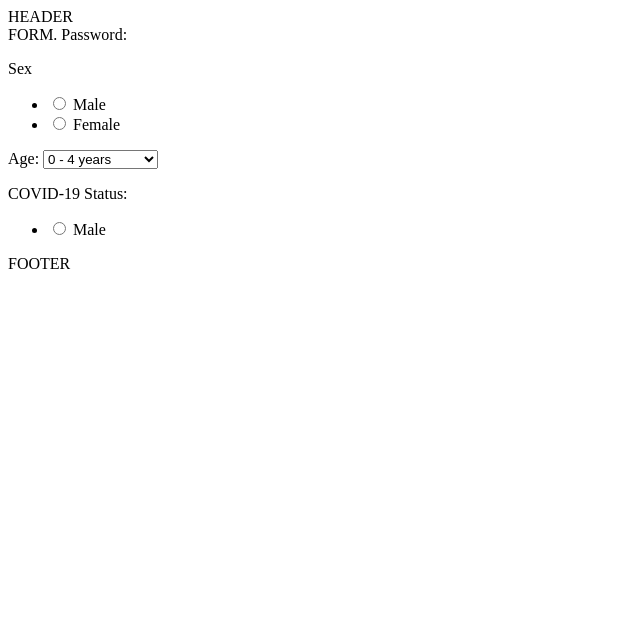
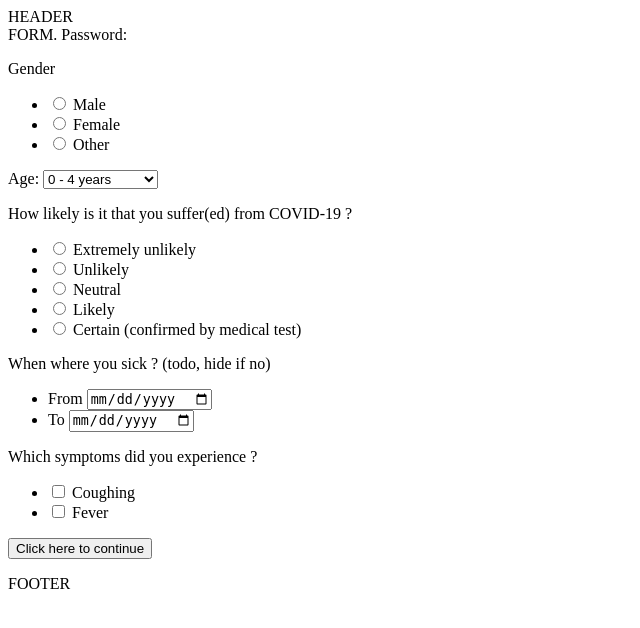
Before and after one commit to GuillaumeDerval/covidTracker, a Flask app: template covidbelgium/templates/form.html in a window 1280 px wide. Shown: the top 628 px of the page, without its empty margins (0-640 px from the left). Run offline with Flask 2, Linux system fonts and the light colour scheme; the template is opened without the code that fills it, so the values that code supplies are empty.

Commit message:
Fixed sex VS gender and added basic medical questions (no link to DB yet)

```diff
--- a/covidbelgium/templates/form.html
+++ b/covidbelgium/templates/form.html
@@ -3,16 +3,20 @@
     FORM. Password: {{ password }}
     <form action="form" method="post">
         <p>
-        <label for="sex">Sex</label>
+        <label for="gender">Gender</label>
         </p>
         <ul>
             <li>
-                <input type="radio" name="sex" id="sex_male" value="male"/>
-                <label for="sex_male">Male</label>
+                <input type="radio" name="gender" id="gender_male" value="male"/>
+                <label for="gender_male">Male</label>
             </li>
             <li>
-                <input type="radio" name="sex" id="sex_female" value="female"/>
-                <label for="sex_female">Female</label>
+                <input type="radio" name="gender" id="gender_female" value="female"/>
+                <label for="gender_female">Female</label>
+            </li>
+            <li>
+                <input type="radio" name="gender" id="gender_other" value="other"/>
+                <label for="gender_other">Other</label>
             </li>
         </ul>
         <p>
@@ -24,13 +28,54 @@
             </select>
         </p>
         <p>
-            <label for="status">COVID-19 Status:</label>
+            <label for="status">How likely is it that you suffer(ed) from COVID-19 ?</label>
         </p>
         <ul>
             <li>
-                <input type="radio" name="status" id="sex_male" value="male"/>
-                <label for="sex_male">Male</label>
+                <input type="radio" name="status" id="status_covid" value="covid"/>
+                <label for="status_covid">Extremely unlikely</label>
+            </li>
+            <li>
+                <input type="radio" name="status" id="status_covid" value="covid"/>
+                <label for="status_covid">Unlikely</label>
+            </li>
+            <li>
+                <input type="radio" name="status" id="status_covid" value="covid"/>
+                <label for="status_covid">Neutral</label>
+            </li>
+            <li>
+                <input type="radio" name="status" id="status_covid" value="covid"/>
+                <label for="status_covid">Likely</label>
+            </li>
+            <li>
+                <input type="radio" name="status" id="status_covid" value="covid"/>
+                <label for="status_covid">Certain (confirmed by medical test)</label>
             </li>
         </ul>
+        <label for="timing">When where you sick ? (todo, hide if no)</label>
+        </p>
+        <ul>
+            <li>
+                <label for="timing_covid">From</label>
+                <input type="date" name="timing" id="timing_covid_from" value="covid"/>
+            </li>
+            <li>
+                <label for="timing_covid">To</label>
+                <input type="date" name="timing" id="timing_covid_to" value="covid"/>
+            </li>
+        </ul>
+        <label for="symptoms">Which symptoms did you experience ?</label>
+        </p>
+        <ul>
+            <li>
+                <input type="checkbox" name="symptoms" id="symptoms_covid_caugh" value="cough"/>
+                <label for="symptoms_covid">Coughing</label>
+            </li>
+            <li>
+                <input type="checkbox" name="symptoms" id="symptoms_covid_fever" value="fever"/>
+                <label for="symptoms_covid">Fever</label> <!-- TODO: finish the list -->
+            </li>
+        </ul>
+        <button type="submit">Click here to continue</button>
     </form>
 {% endblock %}
```
